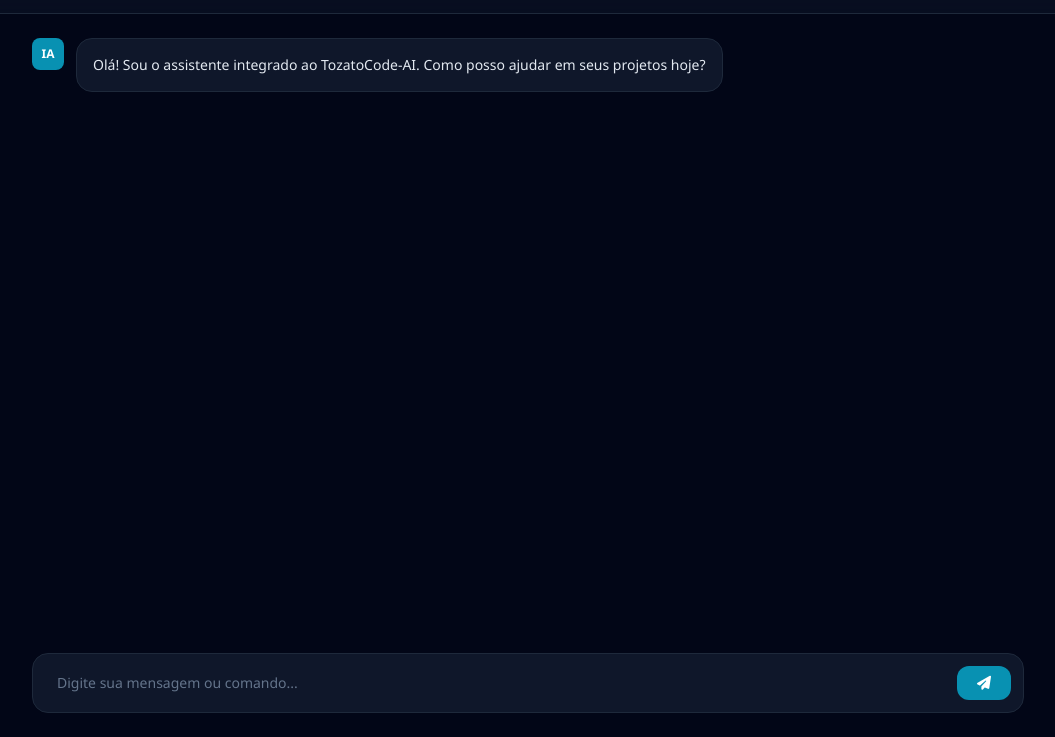
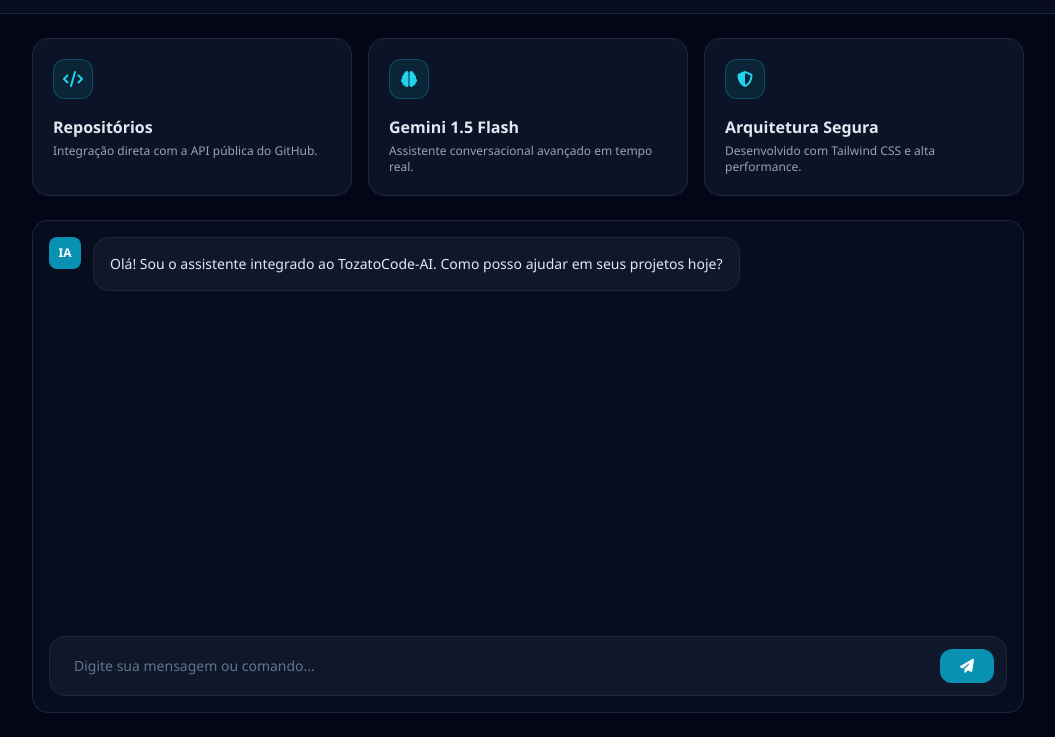
Before and after one commit to Rafael-TOZATO/tozato-dev-hub, a plain HTML site: page index.html in a window 1280 px wide. Shown: the part 63-800 px from the top of the page, without its empty margins (112-1167 px from the left). Drawn offline with nearby package versions, Linux system fonts and the light colour scheme.

Commit message:
Refactor main layout and chat form design
Updated the layout and structure of the main section to include a grid for displaying repository information and adjusted the chat form's styling.

```diff
--- a/index.html
+++ b/index.html
@@ -35,8 +35,39 @@
         </div>
     </header>
 
-    <main class="flex-1 max-w-5xl w-full mx-auto px-4 py-6 flex flex-col">
-        <div id="chatMessages" class="chat-container flex-1 overflow-y-auto space-y-4 pr-2 mb-4 min-h-[400px] max-h-[60vh]">
+    <main class="flex-1 max-w-5xl w-full mx-auto px-4 py-6 flex flex-col gap-6">
+        <section class="grid grid-cols-1 md:grid-cols-3 gap-4">
+            <div class="bg-slate-900/80 border border-slate-800 rounded-2xl p-5 flex flex-col justify-between">
+                <div>
+                    <div class="w-10 h-10 rounded-xl bg-cyan-500/10 border border-cyan-500/30 flex items-center justify-center text-cyan-400 mb-4">
+                        <i class="fa-solid fa-code"></i>
+                    </div>
+                    <h2 class="font-semibold text-slate-200">Repositórios</h2>
+                    <p class="text-xs text-slate-400 mt-1">Integração direta com a API pública do GitHub.</p>
+                </div>
+            </div>
+            <div class="bg-slate-900/80 border border-slate-800 rounded-2xl p-5 flex flex-col justify-between">
+                <div>
+                    <div class="w-10 h-10 rounded-xl bg-cyan-500/10 border border-cyan-500/30 flex items-center justify-center text-cyan-400 mb-4">
+                        <i class="fa-solid fa-brain"></i>
+                    </div>
+                    <h2 class="font-semibold text-slate-200">Gemini 1.5 Flash</h2>
+                    <p class="text-xs text-slate-400 mt-1">Assistente conversacional avançado em tempo real.</p>
+                </div>
+            </div>
+            <div class="bg-slate-900/80 border border-slate-800 rounded-2xl p-5 flex flex-col justify-between">
+                <div>
+                    <div class="w-10 h-10 rounded-xl bg-cyan-500/10 border border-cyan-500/30 flex items-center justify-center text-cyan-400 mb-4">
+                        <i class="fa-solid fa-shield-halved"></i>
+                    </div>
+                    <h2 class="font-semibold text-slate-200">Arquitetura Segura</h2>
+                    <p class="text-xs text-slate-400 mt-1">Desenvolvido com Tailwind CSS e alta performance.</p>
+                </div>
+            </div>
+        </section>
+
+        <section class="flex-1 flex flex-col bg-slate-900/40 border border-slate-800 rounded-2xl p-4">
+            <div id="chatMessages" class="chat-container flex-1 overflow-y-auto space-y-4 pr-2 mb-4 min-h-[300px] max-h-[50vh]">
                 <div class="flex items-start space-x-3">
                     <div class="w-8 h-8 rounded-lg bg-cyan-600 flex items-center justify-center text-xs font-bold text-white">IA</div>
                     <div class="rounded-2xl p-4 max-w-[80%] bg-slate-900 border border-slate-800 text-slate-200 text-sm">
@@ -45,7 +76,7 @@
                 </div>
             </div>
 
-        <form id="chatForm" class="mt-auto flex gap-3 bg-slate-900 p-3 rounded-2xl border border-slate-800">
+            <form id="chatForm" class="flex gap-3 bg-slate-900 p-3 rounded-2xl border border-slate-800">
                 <input
                     type="text"
                     id="userInput"
@@ -58,6 +89,7 @@
                     <i class="fa-solid fa-paper-plane"></i>
                 </button>
             </form>
+        </section>
     </main>
 
     <script>
```
Lines whose indentation alone changed are shown as unchanged.
